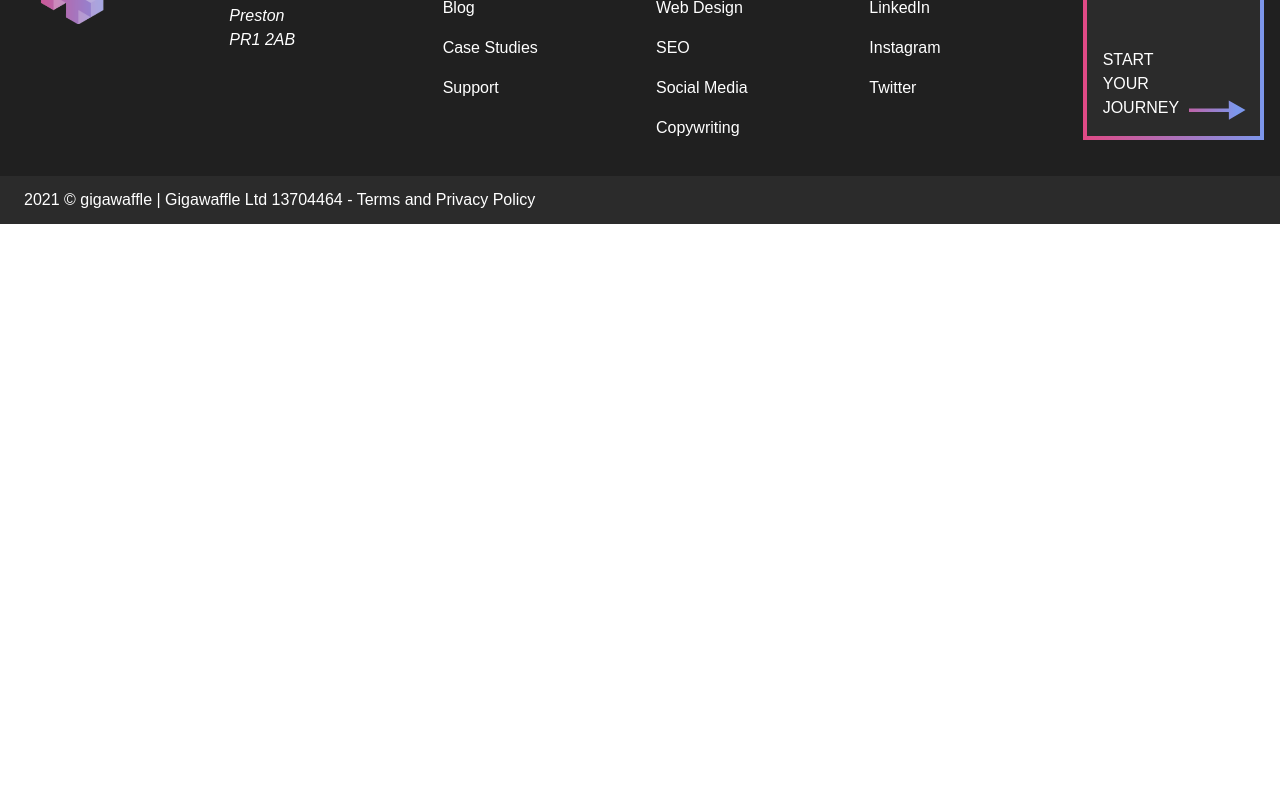
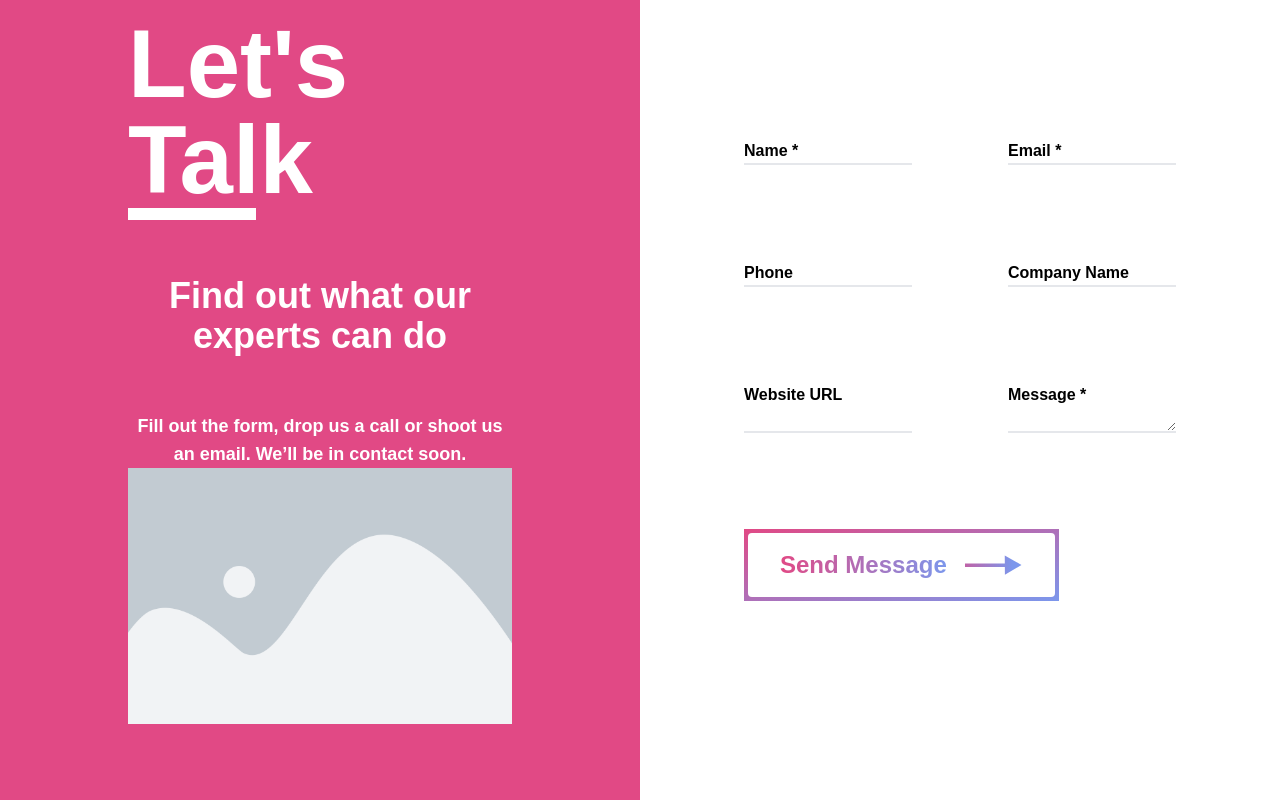
Before and after one commit to ldavidson8/newgigawaffle, a Next.js app: page / in a window 1280 px wide. Shown: the part 4660-5460 px from the top of the page. Before the commit the page ends 4884 px from the top, so only its background shows below. Built offline with nearby package versions, Linux system fonts and the light colour scheme.

Commit message:
Contact Section WIP working on form sending emails

```diff
--- /dev/null
+++ b/components/HomeComponents/ContactSection.js
@@ -0,0 +1,150 @@
+import { useForm } from "react-hook-form";
+import axios from "axios";
+
+const ContactSection = () => {
+  const {
+    register,
+    handleSubmit,
+    formState: { errors },
+  } = useForm();
+  const onSubmit = (data) => console.log(data);
+  return (
+    <div className="w-full min-h-screen">
+      <div className="grid md:grid-cols-2">
+        <div className="bg-primary w-full text-white font-bold p-4 sm:p-8 lg:p-32">
+          <h2 className="text-6xl lg:text-8xl">Let's Talk</h2>
+          <div className="pb-3 bg-white bg-no-repeat bg-left-bottom w-1/3 mb-2"></div>
+          <h3 className="text-4xl text-center mt-14">
+            Find out what our experts can do
+          </h3>
+          <p className="text-center mt-14 text-lg">
+            Fill out the form, drop us a call or shoot us an email. We’ll be in
+            contact soon.
+          </p>
+          <img
+            src="/placeholder.png"
+            height="400"
+            width="600"
+            className="mx-auto"
+          ></img>
+        </div>
+        <div className="flex items-center font-bold p-8">
+          <form
+            onSubmit={handleSubmit(onSubmit)}
+            className="w-full md:w-3/4 mx-auto lg:grid grid-cols-2 gap-14 space-y-12 md:space-y-12 lg:space-y-0 lg:gap-24"
+          >
+            {errors.name && <p className="text-red-600">This is required</p>}
+            <div className="relative border-b-2 focus-within:border-primary">
+              <input
+                id="name"
+                name="name"
+                type="text"
+                placeholder=" "
+                className="block w-full appearance-none focus:outline-none bg-transparent"
+                {...register("name", { required: true })}
+              ></input>
+              <label
+                htmlFor="name"
+                className="absolute top-0 duration-300 origin-0 cursor-text"
+              >
+                Name *
+              </label>
+            </div>
+            <div className="relative border-b-2 focus-within:border-primary">
+              <input
+                id="email"
+                name="email"
+                type="email"
+                placeholder=" "
+                className="block w-full appearance-none focus:outline-none bg-transparent"
+                {...register("email", { required: true })}
+              ></input>
+              <label
+                htmlFor="email"
+                className="absolute top-0 duration-300 origin-0 cursor-text"
+              >
+                Email *
+              </label>
+            </div>
+            <div className="relative border-b-2 focus-within:border-primary">
+              <input
+                id="tel"
+                name="tel"
+                type="tel"
+                placeholder=" "
+                className="block w-full appearance-none focus:outline-none bg-transparent"
+                {...register("tel")}
+              ></input>
+              <label
+                htmlFor="tel"
+                className="absolute top-0 duration-300 origin-0 cursor-text"
+              >
+                Phone
+              </label>
+            </div>
+            <div className="relative border-b-2 focus-within:border-primary">
+              <input
+                id="companyName"
+                name="companyName"
+                type="text"
+                placeholder=" "
+                className="block w-full appearance-none focus:outline-none bg-transparent"
+                {...register("companyName")}
+              ></input>
+              <label
+                htmlFor="companyName"
+                className="absolute top-0 duration-300 origin-0 cursor-text"
+              >
+                Company Name
+              </label>
+            </div>
+            <div className="relative border-b-2 focus-within:border-primary">
+              <input
+                id="siteurl"
+                name="siteurl"
+                type="url"
+                placeholder=" "
+                className="block w-full appearance-none focus:outline-none bg-transparent"
+                {...register("siteurl")}
+              ></input>
+              <label
+                htmlFor="siteurl"
+                className="absolute top-0 duration-300 origin-0 cursor-text"
+              >
+                Website URL
+              </label>
+            </div>
+            <div className="relative border-b-2 focus-within:border-primary">
+              <textarea
+                id="message"
+                name="message"
+                placeholder=" "
+                className="block w-full appearance-none focus:outline-none bg-transparent"
+                {...register("message", { required: true })}
+              ></textarea>
+              <label
+                htmlFor="message"
+                className="absolute top-0 duration-300 origin-0 cursor-text"
+              >
+                Message *
+              </label>
+            </div>
+            <div className="bg-gradient-to-br from-primary to-secondary p-1 w-fit col-span-2">
+              <button
+                type="submit"
+                className="bg-white w-fit p-8 h-16 flex justify-center items-center rounded"
+              >
+                <span className="bg-gradient-to-r from-primary to-secondary text-transparent bg-clip-text font-bold text-sm md:text-base lg:text-2xl mr-4">
+                  Send Message
+                </span>
+                <img src="/arrow-right.svg"></img>
+              </button>
+            </div>
+          </form>
+        </div>
+      </div>
+    </div>
+  );
+};
+
+export default ContactSection;
--- a/package.json
+++ b/package.json
@@ -13,6 +13,7 @@
     "axios": "^0.24.0",
     "contentful": "^9.1.5",
     "next": "12.0.7",
+    "nodemailer": "^6.7.2",
     "react": "17.0.2",
     "react-dom": "17.0.2",
     "react-hook-form": "^7.21.2"
--- /dev/null
+++ b/pages/about.js
@@ -0,0 +1,7 @@
+import React from "react";
+
+const about = () => {
+  return <div></div>;
+};
+
+export default about;
--- /dev/null
+++ b/pages/api/contact.js
@@ -0,0 +1,4 @@
+export default (req, res) => {
+  console.log(req.body);
+  res.status(200).json(req.body);
+};
--- a/pages/api/hello.js
+++ /dev/null
@@ -1,5 +0,0 @@
-// Next.js API route support: https://nextjs.org/docs/api-routes/introduction
-
-export default function handler(req, res) {
-  res.status(200).json({ name: 'John Doe' })
-}
--- a/pages/contact-us.js
+++ b/pages/contact-us.js
@@ -1,4 +1,3 @@
-import React from "react";
 import { useForm } from "react-hook-form";
 
 const Contact = () => {
--- a/pages/index.js
+++ b/pages/index.js
@@ -7,6 +7,7 @@ import { ThirdSection } from "../components/HomeComponents/ThirdSection";
 import { FourthSection } from "../components/HomeComponents/FourthSection";
 import { FifthSection } from "../components/HomeComponents/FifthSection";
 import { SGrid } from "../components/SkewedGrid";
+import ContactSection from "../components/HomeComponents/ContactSection";
 
 export default function Home() {
   return (
@@ -27,6 +28,7 @@ export default function Home() {
       <ThirdSection />
       <FourthSection />
       <FifthSection />
+      <ContactSection />
     </>
   );
 }
--- /dev/null
+++ b/pages/portfolio.js
@@ -0,0 +1,7 @@
+import React from "react";
+
+const portfolio = () => {
+  return <div></div>;
+};
+
+export default portfolio;
```
Also changed, not shown: public/placeholder.png (added), 1 other file (tests, documents, lock files or other folders).
